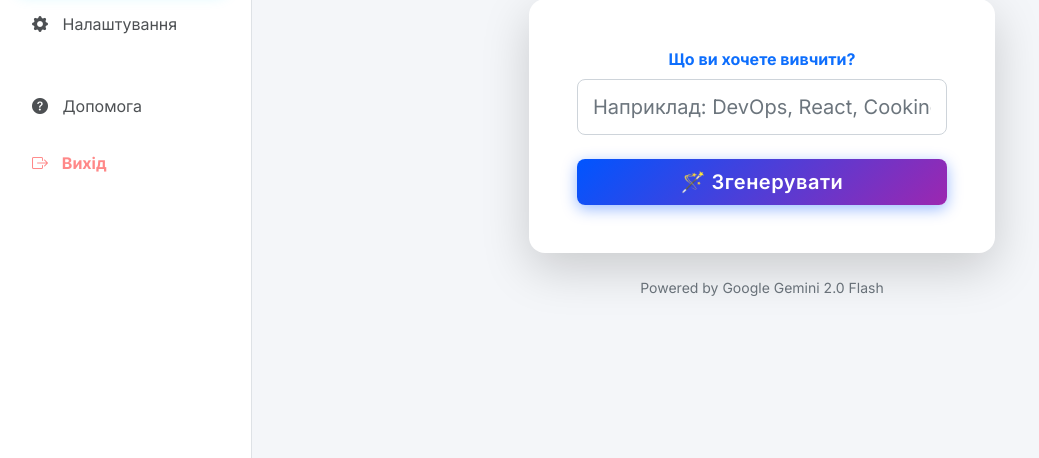
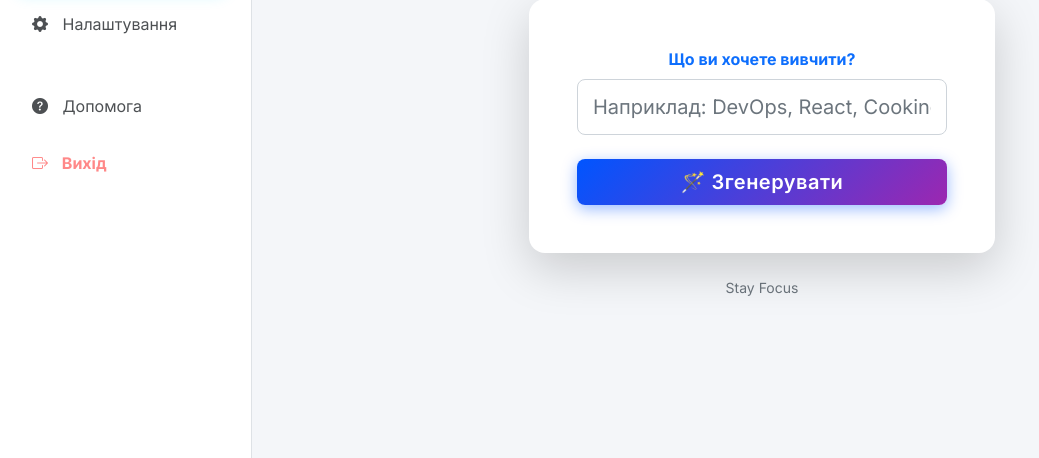
Before and after one commit to Romaska23/WEB_Kursova, a Django app: page /ai-generator/ in a window 1280 px wide. Shown: the part 342-800 px from the top of the page, without its empty margins (8-1047 px from the left). Run offline with Django 5.2, Linux system fonts and the light colour scheme; the visitor is signed in with stand-in values (Sample User, id 1).

Commit message:
Update ai_generator.html

```diff
--- a/skills/templates/skills/ai_generator.html
+++ b/skills/templates/skills/ai_generator.html
@@ -32,7 +32,7 @@
             </div>
         </div>
 
-        <p class="mt-4 small text-muted">Powered by Google Gemini 2.0 Flash</p>
+        <p class="mt-4 small text-muted">Stay Focus</p>
     </div>
 </div>
 
```
